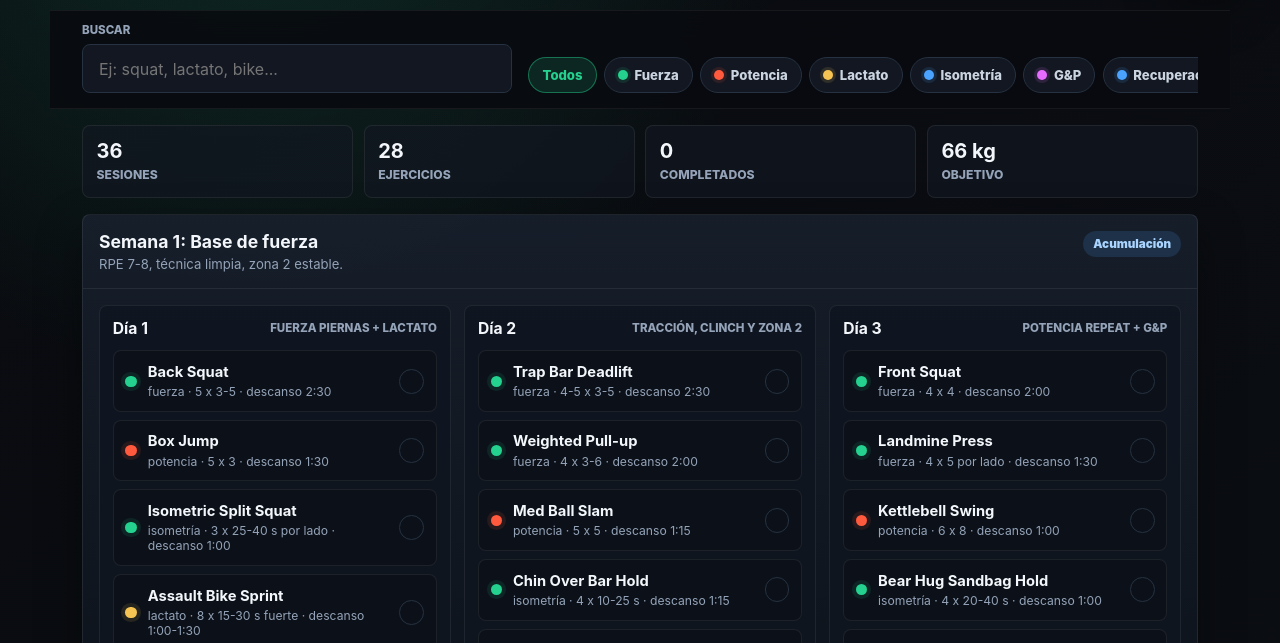
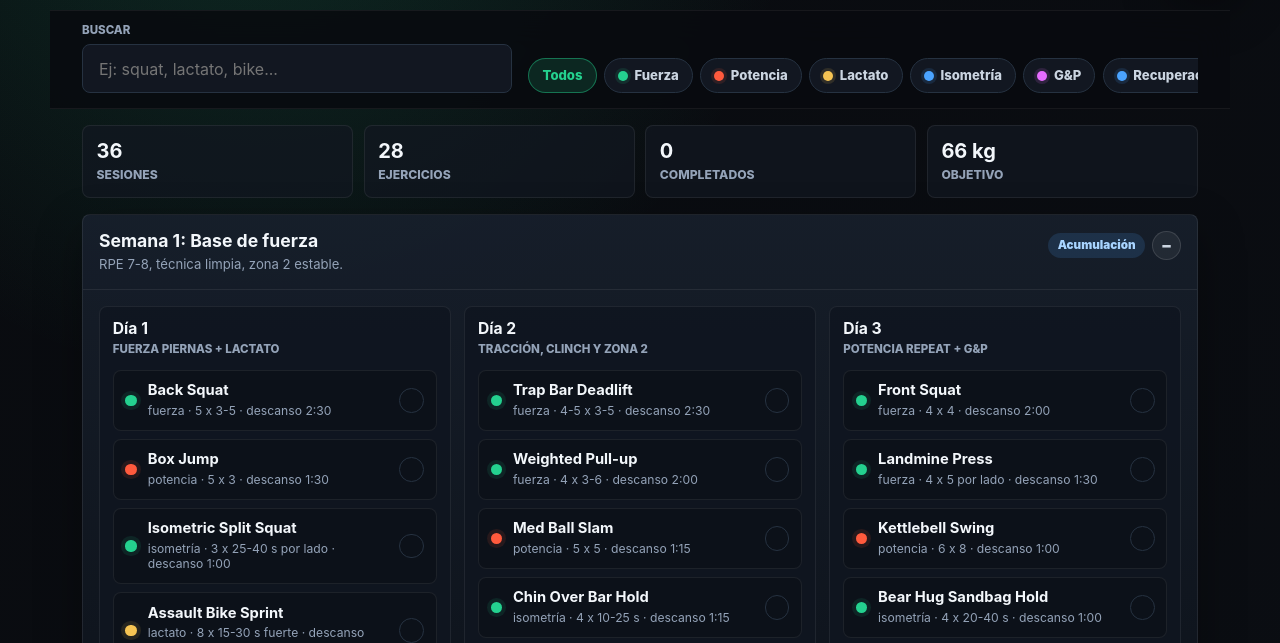
Before and after one commit to Numore99/RUTINAS, a plain HTML site: page index.html in a window 1280 px wide. Shown: the part 156-799 px from the top of the page. Drawn offline with Linux system fonts and the light colour scheme.

Commit message:
TITULOS Y CIRCULOS

```diff
--- a/script.js
+++ b/script.js
@@ -387,7 +387,9 @@ const state = {
 };
 
 const progressKey = "mma-grappling-12w-progress";
+const collapsedWeeksKey = "mma-grappling-12w-collapsed-weeks";
 const progress = JSON.parse(localStorage.getItem(progressKey) || "{}");
+const collapsedWeeks = JSON.parse(localStorage.getItem(collapsedWeeksKey) || "{}");
 
 const weeksContainer = document.querySelector("#weeksContainer");
 const summaryStrip = document.querySelector("#summaryStrip");
@@ -432,6 +434,22 @@ const totalSessions = plan.reduce((sum, week) => sum + week.days.reduce((daySum,
 
 function progressId(week, dayIndex, exerciseKey) {
   return `w${week}-d${dayIndex + 1}-${exerciseKey}`;
+}
+
+function weekCollapseId(weekNumber) {
+  return `w${weekNumber}`;
+}
+
+function getWeekExerciseIds(week) {
+  return week.days.flatMap((day, dayIndex) => day.exercises.map((exerciseKey) => progressId(week.number, dayIndex, exerciseKey)));
+}
+
+function isWeekDone(week) {
+  return getWeekExerciseIds(week).every((id) => progress[id]);
+}
+
+function saveCollapsedWeeks() {
+  localStorage.setItem(collapsedWeeksKey, JSON.stringify(collapsedWeeks));
 }
 
 function normalize(text) {
@@ -505,6 +523,9 @@ function renderPlan() {
 
   weeksContainer.innerHTML = plan
     .map((week) => {
+      const weekDone = isWeekDone(week);
+      const collapseId = weekCollapseId(week.number);
+      const isCollapsed = Boolean(collapsedWeeks[collapseId]);
       const days = week.days
         .map((day, dayIndex) => {
           const exerciseCards = day.exercises
@@ -542,15 +563,19 @@ function renderPlan() {
       if (!days) return "";
 
       return `
-        <article class="week-card">
-          <div class="week-header">
+        <article class="week-card ${weekDone ? "week-done" : ""} ${isCollapsed ? "collapsed" : ""}">
+          <button class="week-header week-toggle" type="button" data-week="${week.number}" aria-expanded="${!isCollapsed}">
             <div>
               <h2>Semana ${week.number}: ${week.phase.name}</h2>
               <p>${week.phase.modifier}</p>
             </div>
-            <span class="week-badge">${week.phase.badge}</span>
-          </div>
-          <div class="days">${days}</div>
+            <span class="week-actions">
+              ${weekDone ? `<span class="week-done-label">Hecha</span>` : ""}
+              <span class="week-badge">${week.phase.badge}</span>
+              <span class="week-chevron">${isCollapsed ? "+" : "−"}</span>
+            </span>
+          </button>
+          <div class="days" ${isCollapsed ? "hidden" : ""}>${days}</div>
         </article>
       `;
     })
@@ -625,15 +650,39 @@ function closeExercise() {
 
 function toggleDone() {
   if (!state.currentExerciseKey) return;
-  const { id } = state.currentExerciseKey;
+  const { id, weekNumber } = state.currentExerciseKey;
   progress[id] = !progress[id];
   localStorage.setItem(progressKey, JSON.stringify(progress));
   doneButton.classList.toggle("done", Boolean(progress[id]));
   doneButton.textContent = progress[id] ? "Hecho" : "Marcar como hecho";
+
+  const week = plan.find((item) => item.number === weekNumber);
+  if (week) {
+    if (isWeekDone(week)) {
+      collapsedWeeks[weekCollapseId(weekNumber)] = true;
+    } else {
+      delete collapsedWeeks[weekCollapseId(weekNumber)];
+    }
+    saveCollapsedWeeks();
+  }
+
+  if (progress[id]) {
+    closeExercise();
+  }
+
   renderPlan();
 }
 
 weeksContainer.addEventListener("click", (event) => {
+  const weekToggle = event.target.closest(".week-toggle");
+  if (weekToggle) {
+    const collapseId = weekCollapseId(Number(weekToggle.dataset.week));
+    collapsedWeeks[collapseId] = !collapsedWeeks[collapseId];
+    saveCollapsedWeeks();
+    renderPlan();
+    return;
+  }
+
   const card = event.target.closest(".exercise-card");
   if (!card) return;
   openExercise(Number(card.dataset.week), Number(card.dataset.day), card.dataset.exercise);
--- a/styles.css
+++ b/styles.css
@@ -145,29 +145,28 @@ main {
 }
 
 .filter-tabs {
-  display: flex;
+  display: grid;
+  grid-template-columns: repeat(2, minmax(0, 1fr));
   gap: 0.45rem;
   margin-top: 0.75rem;
-  overflow-x: auto;
-  scrollbar-width: none;
-}
-
-.filter-tabs::-webkit-scrollbar {
-  display: none;
 }
 
 .filter-tabs button {
   display: inline-flex;
   align-items: center;
+  justify-content: center;
   gap: 0.42rem;
-  flex: 0 0 auto;
+  min-width: 0;
   border: 1px solid var(--line);
   border-radius: 999px;
-  padding: 0.58rem 0.82rem;
+  padding: 0.62rem 0.58rem;
   background: var(--panel);
   color: var(--soft);
-  font-size: 0.82rem;
+  font-size: 0.78rem;
   font-weight: 800;
+  line-height: 1.12;
+  overflow-wrap: anywhere;
+  text-align: center;
 }
 
 .filter-tabs button.active {
@@ -177,6 +176,7 @@ main {
 }
 
 .filter-dot {
+  flex: 0 0 auto;
   width: 0.62rem;
   aspect-ratio: 1;
   border-radius: 50%;
@@ -248,34 +248,81 @@ main {
   overflow: hidden;
 }
 
+.week-card.week-done {
+  border-color: rgba(36, 209, 143, 0.36);
+}
+
+.week-card.collapsed {
+  background: linear-gradient(180deg, rgba(20, 31, 29, 0.96), rgba(10, 16, 15, 0.96));
+}
+
 .week-header {
-  display: flex;
-  justify-content: space-between;
+  width: 100%;
+  display: grid;
+  grid-template-columns: minmax(0, 1fr);
   gap: 1rem;
+  border: 0;
   padding: 1rem;
   border-bottom: 1px solid rgba(255, 255, 255, 0.07);
+  background: transparent;
+  color: var(--text);
+  text-align: left;
 }
 
 .week-header h2 {
   margin: 0;
   font-size: 1.1rem;
+  line-height: 1.18;
+  overflow-wrap: anywhere;
 }
 
 .week-header p {
   margin: 0.25rem 0 0;
   color: var(--muted);
   font-size: 0.82rem;
+  line-height: 1.35;
 }
 
 .week-badge {
-  align-self: start;
   border-radius: 999px;
   padding: 0.38rem 0.62rem;
   background: rgba(74, 163, 255, 0.15);
   color: #a8d4ff;
   font-size: 0.73rem;
   font-weight: 900;
-  white-space: nowrap;
+  line-height: 1.1;
+}
+
+.week-actions {
+  display: flex;
+  align-items: center;
+  justify-content: flex-start;
+  gap: 0.42rem;
+  flex-wrap: wrap;
+}
+
+.week-done-label {
+  border-radius: 999px;
+  padding: 0.38rem 0.62rem;
+  background: rgba(36, 209, 143, 0.16);
+  color: var(--accent);
+  font-size: 0.73rem;
+  font-weight: 900;
+  text-transform: uppercase;
+  line-height: 1.1;
+}
+
+.week-chevron {
+  display: grid;
+  place-items: center;
+  width: 1.8rem;
+  aspect-ratio: 1;
+  border: 1px solid rgba(255, 255, 255, 0.12);
+  border-radius: 50%;
+  background: rgba(255, 255, 255, 0.06);
+  color: var(--soft);
+  font-size: 1rem;
+  font-weight: 900;
 }
 
 .days {
@@ -291,19 +338,20 @@ main {
 }
 
 .day-card h3 {
-  display: flex;
-  align-items: center;
-  justify-content: space-between;
-  gap: 0.75rem;
+  display: grid;
+  gap: 0.28rem;
   margin: 0;
   padding: 0.8rem;
   font-size: 0.98rem;
+  line-height: 1.18;
+  overflow-wrap: anywhere;
 }
 
 .day-card h3 span {
   color: var(--muted);
   font-size: 0.72rem;
   font-weight: 800;
+  line-height: 1.2;
   text-transform: uppercase;
 }
 
@@ -315,7 +363,7 @@ main {
 
 .exercise-card {
   display: grid;
-  grid-template-columns: auto 1fr auto;
+  grid-template-columns: auto minmax(0, 1fr) auto;
   gap: 0.7rem;
   align-items: center;
   width: 100%;
@@ -364,6 +412,8 @@ main {
 .exercise-card strong {
   display: block;
   font-size: 0.92rem;
+  line-height: 1.18;
+  overflow-wrap: anywhere;
 }
 
 .exercise-card small {
@@ -371,6 +421,8 @@ main {
   margin-top: 0.22rem;
   color: var(--muted);
   font-size: 0.76rem;
+  line-height: 1.25;
+  overflow-wrap: anywhere;
 }
 
 .done-mark {
@@ -564,12 +616,13 @@ main {
 
 .rest-timer {
   display: grid;
-  grid-template-columns: 1fr auto auto;
+  grid-template-columns: 1fr 1fr;
   gap: 0.5rem;
   align-items: center;
 }
 
 .rest-timer span {
+  grid-column: 1 / -1;
   border: 1px solid var(--line);
   border-radius: 8px;
   padding: 0.7rem;
@@ -584,6 +637,9 @@ main {
 .rest-timer button {
   background: var(--panel-2);
   color: var(--text);
+  min-width: 0;
+  padding-inline: 0.55rem;
+  line-height: 1.15;
 }
 
 @media (min-width: 760px) {
@@ -604,6 +660,22 @@ main {
     padding-inline: 2rem;
   }
 
+  .filter-tabs {
+    display: flex;
+    overflow-x: auto;
+    scrollbar-width: none;
+  }
+
+  .filter-tabs::-webkit-scrollbar {
+    display: none;
+  }
+
+  .filter-tabs button {
+    flex: 0 0 auto;
+    padding: 0.58rem 0.82rem;
+    font-size: 0.82rem;
+  }
+
   .summary-strip {
     grid-template-columns: repeat(4, 1fr);
   }
@@ -612,6 +684,27 @@ main {
     grid-template-columns: repeat(3, minmax(0, 1fr));
   }
 
+  .week-header {
+    grid-template-columns: minmax(0, 1fr) auto;
+    align-items: flex-start;
+  }
+
+  .week-actions {
+    justify-content: flex-end;
+  }
+
+  .day-card h3 {
+    grid-template-columns: minmax(0, 1fr);
+  }
+
+  .rest-timer {
+    grid-template-columns: 1fr auto auto;
+  }
+
+  .rest-timer span {
+    grid-column: auto;
+  }
+
   .modal {
     align-items: center;
   }
```
